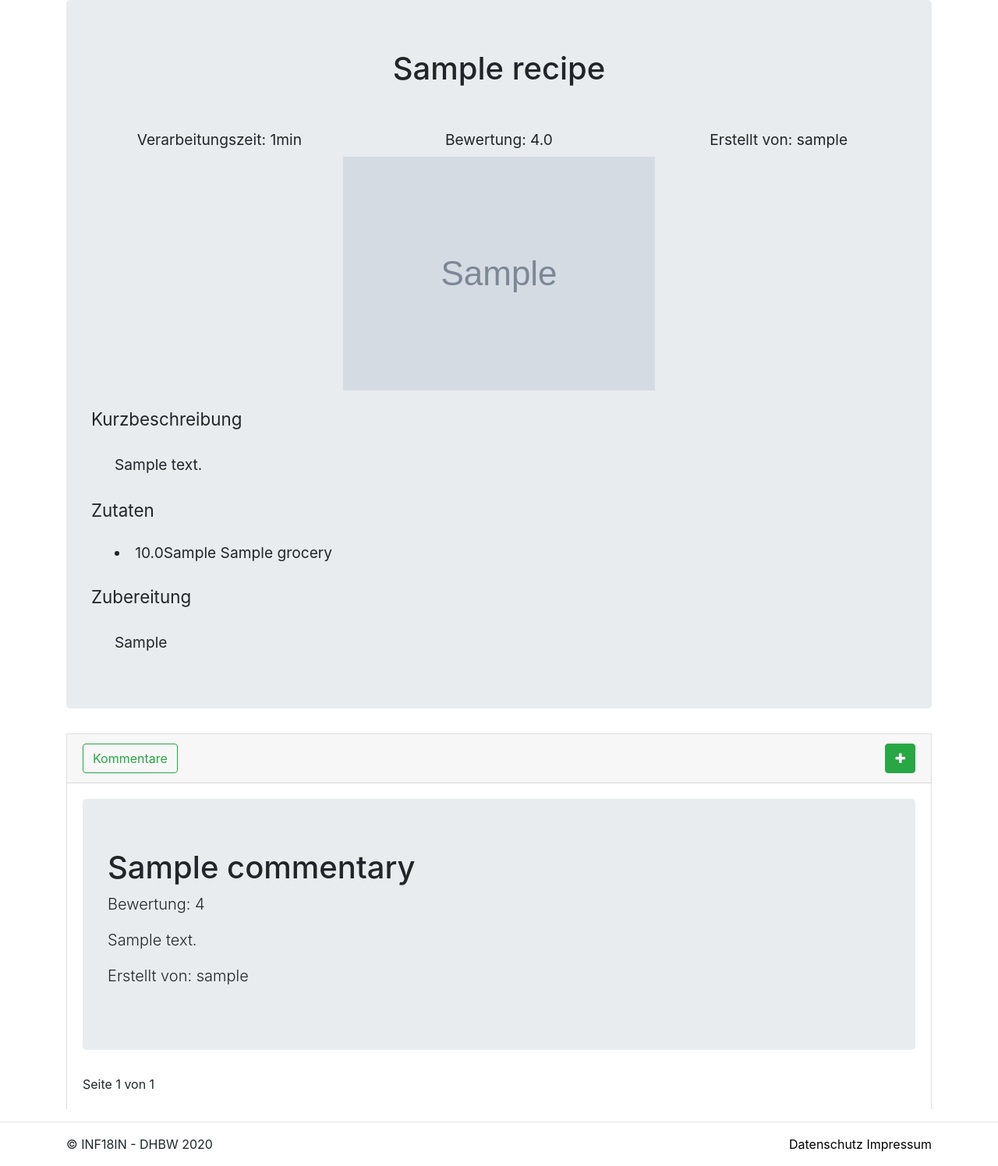
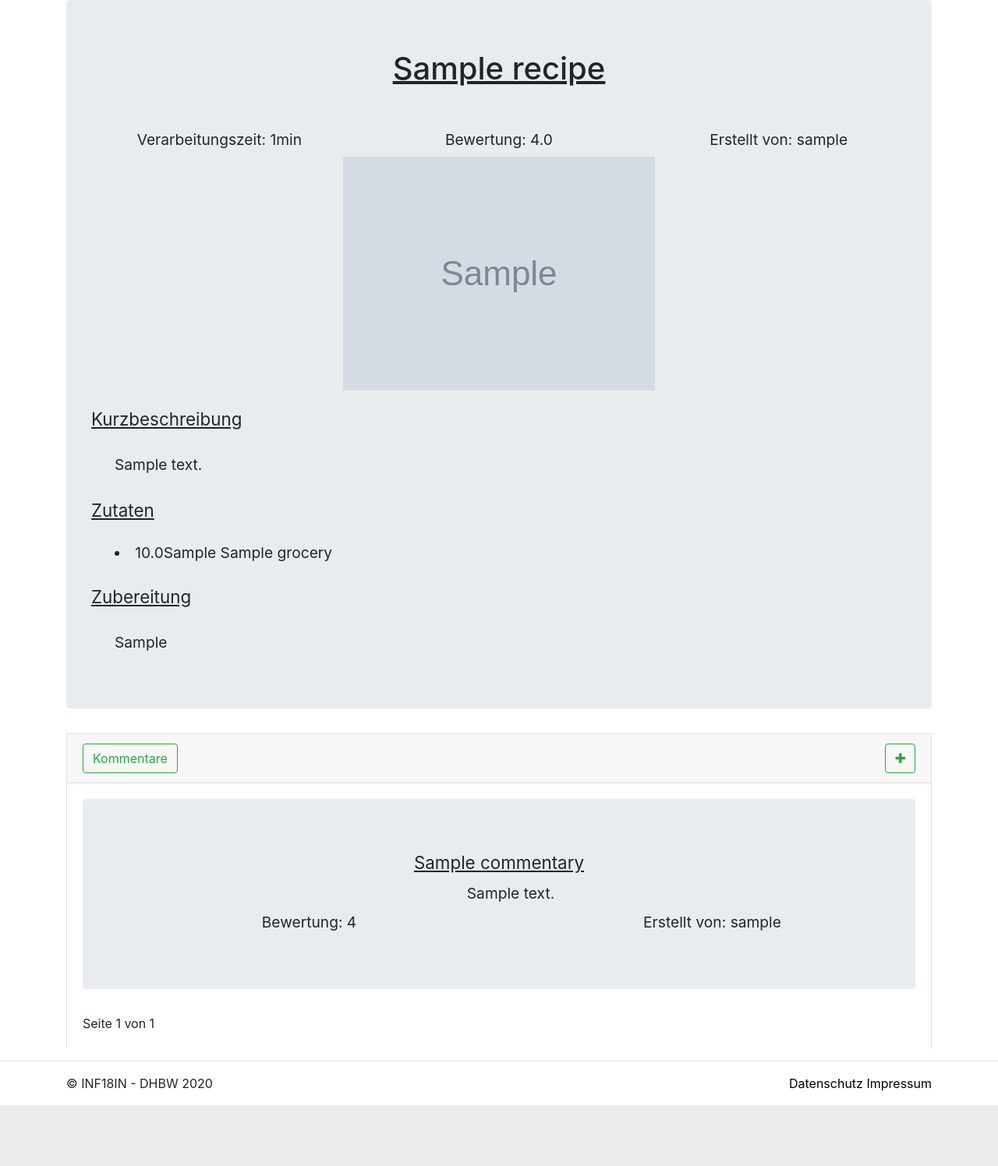
Before and after one commit to FreshMax9000/Essenswebsite, a Django app: page /Rezept/1/ in a window 1280 px wide, after a click on "Kommentare". Shown: the part 126-1622 px from the top of the page at 78% size. After the commit the page ends 1544 px from the top, so only its background shows below. Run offline with Django 3.2, Linux system fonts and the light colour scheme; tables that the repository leaves empty hold one stand-in row (values such as "Sample post"); grey boxes marked "Sample" are stand-in pictures; some libraries are stand-ins or nearby versions.

Commit message:
Rezept Kommentare aktualisiert

```diff
--- a/foodplaner/foodApp/templates/foodApp/recipe_detail.html
+++ b/foodplaner/foodApp/templates/foodApp/recipe_detail.html
@@ -3,14 +3,14 @@
     <main role="main" class="container">
         <div class="jumbotron">
             {% if perms.foodApp.change_recipe %}
-                <a class="btn btn-danger float-sm-right " href="{% url 'foodApp:recipesDelete' object.id %}" role="button" data-toggle="tooltip" title="Löschen">
+                <a class="btn btn-outline-danger float-sm-right " href="{% url 'foodApp:recipesDelete' object.id %}" role="button" data-toggle="tooltip" title="Löschen">
                     <i class="fa fa-times"></i></a>
-                <a class="btn btn-dark float-sm-right " href="{% url 'foodApp:recipesUpdate' object.id %}" role="button" data-toggle="tooltip" title="Bearbeiten">
+                <a class="btn btn-outline-dark float-sm-right " href="{% url 'foodApp:recipesUpdate' object.id %}" role="button" data-toggle="tooltip" title="Bearbeiten">
                     <i class="fa fa-edit"></i></a>
             {% endif %}
             <div class="row" style="min-height: 400px;">
                 <div class="col-md-12" style="text-align: center;  min-height: 100px;">
-                    <h1>{{object.title}}</h1>
+                    <h1 style="text-decoration-line: underline;">{{object.title}}</h1>
                 </div>
                 <div class="col-md-4" style="text-align: center;">
                     <h4><small>Verarbeitungszeit: {{object.work_time}}min</small></h4>
@@ -29,15 +29,15 @@
                     {% endif %}
                 </div>
             </div>
-            <h3 style="line-height: 70px;"><small>Kurzbeschreibung</small></h3>
+            <h3 style="line-height: 70px; text-decoration-line: underline;"><small>Kurzbeschreibung</small></h3>
             <h4 style="text-indent: 30px"><small>{{object.description}}</small></h4>
-            <h3 style="line-height: 70px;"><small>Zutaten</small></h3>
+            <h3 style="line-height: 70px; text-decoration-line: underline;"><small>Zutaten</small></h3>
             <div class="list group">
                     {% for each in object.ingredient_set.all %}
                     <h4 style="text-indent: 30px"><small><li>{{ each.quantity }}{{ each.grocery.unit }} {{ each.grocery.name }}</li></small></h4>
                     {% endfor %}
             </div>
-            <h3 style="line-height: 70px;"><small>Zubereitung</small></h3>
+            <h3 style="line-height: 70px; text-decoration-line: underline;"><small>Zubereitung</small></h3>
             <h4 style="text-indent: 30px"><small>{{object.preparation}}</small></h4>
         </div>
 
@@ -46,7 +46,7 @@
             <div class="card">
                 <div class="card-header" id="headingOne">
                     <h5 class="mb-0">
-                        <a class="btn btn-success float-sm-right" href="{% url 'foodApp:createCommentary' object.id %}" role="button" data-toggle="tooltip" title="Kommentar hinzufügen">
+                        <a class="btn btn-outline-success float-sm-right" href="{% url 'foodApp:createCommentary' object.id %}" role="button" data-toggle="tooltip" title="Kommentar hinzufügen">
                             <i class="fa fa-plus"></i>
                         </a>
                         <button class="btn btn-outline-success collapsed" type="button" data-toggle="collapse" data-target="#commentary_list" aria-controls="commentary_list">
@@ -59,20 +59,30 @@
                         {% for object in object_list %}
                             <div class="jumbotron">
                                 {% if perms.foodApp.delete_commentary %}
-                                    <a class="btn btn-danger float-right " href="{% url 'foodApp:deleteCommentary' object.id %}" role="button" data-toggle="tooltip" title="Löschen">
+                                    <a class="btn btn-outline-danger float-right " href="{% url 'foodApp:deleteCommentary' object.id %}" role="button" data-toggle="tooltip" title="Löschen">
                                         <i class="fa fa-times"></i>
                                     </a>
-                                    <a class="btn btn-dark float-right " href="{% url 'foodApp:updateCommentary' object.id %}" role="button" data-toggle="tooltip" title="Bearbeiten">
+                                    <a class="btn btn-outline-dark float-right " href="{% url 'foodApp:updateCommentary' object.id %}" role="button" data-toggle="tooltip" title="Bearbeiten">
                                         <i class="fa fa-edit"></i>
                                     </a>
                                 {% endif %}
-                                <h1>{{object.title}}</h1>
-                                <p class="lead">Bewertung: {{object.rating }}</p>
-                                <p class="lead">{{object.content}}</p>
-                                <p class="lead">Erstellt von: {{object.author}}</p>
+                                <div class="row">
+                                    <div class="col-md-12" style="text-align: center;">
+                                        <h3 style="text-decoration: underline;"><small>{{object.title}}</small></h3>
+                                    </div>
+                                    <div class="col-md-12" style="text-align: center;">
+                                        <h4 style="text-indent: 30px"><small>{{object.content}}</small></h4>
+                                    </div>
+                                    <div class="col-md-6" style="text-align: center;">
+                                        <h4 style="text-indent: 30px"><small>Bewertung: {{object.rating }}</small></h4>
+                                    </div>
+                                    <div class="col-md-6" style="text-align: center;">
+                                        <h4 style="text-indent: 30px"><small>Erstellt von: {{object.author}}</small></h4>
+                                    </div>
+                                </div>
                             </div>
                         {% empty %}
-                            <h5>Leider wurden noch keine Kommentate erstellt</h5>
+                            <h3>Zu diesem Rezept gobt es noch keine Kommentare</h3>
                         {% endfor %}
                         {% if page_obj %}
                             <div class="pagination">
```
